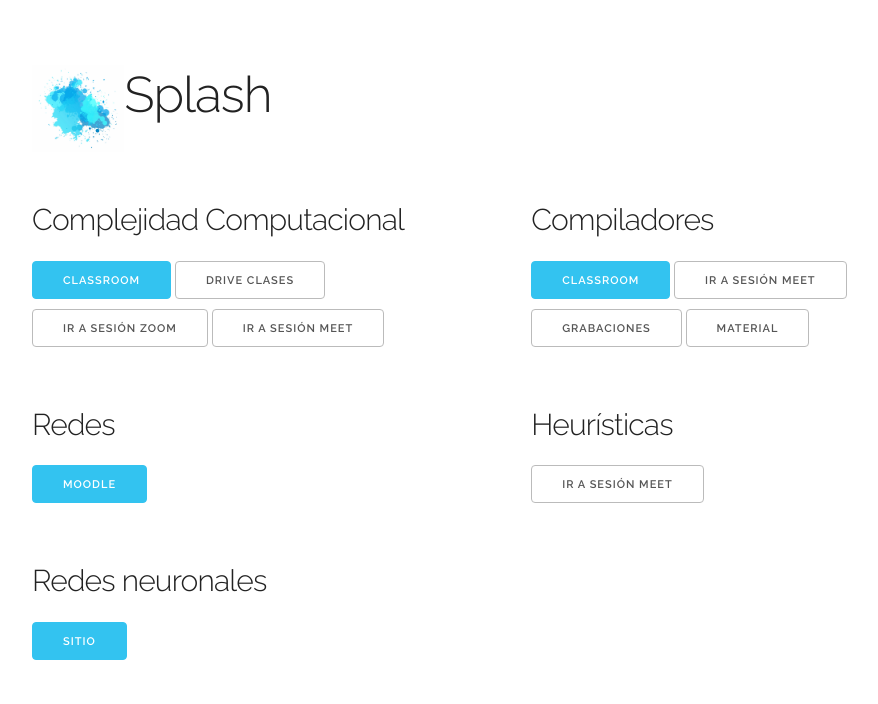
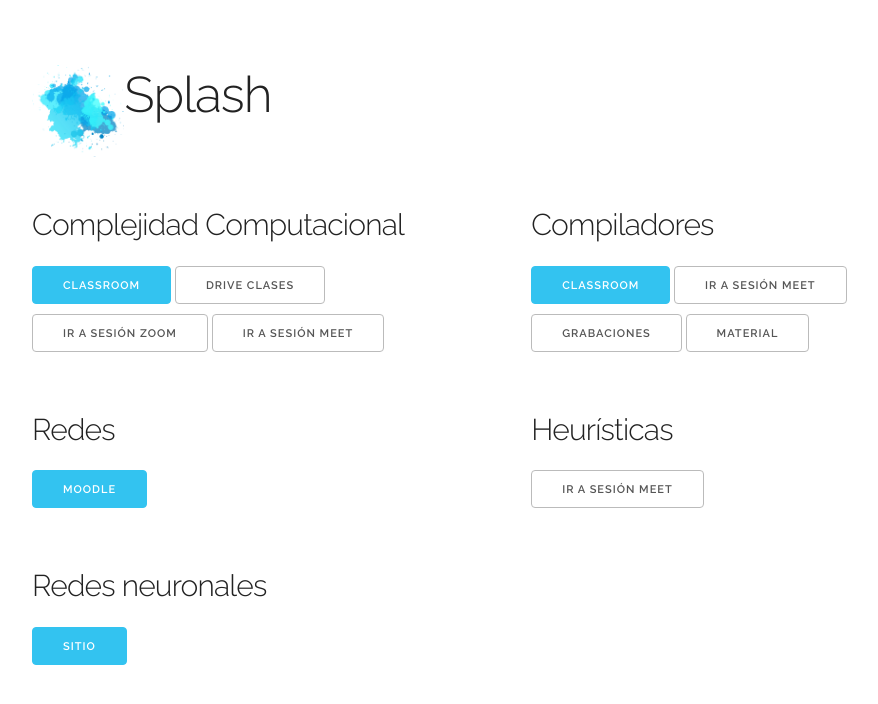
Before and after one commit to alanarteagav/splash, a plain HTML site: page index.html in a window 1280 px wide. Shown: the whole page, without its empty margins (128-1006 px from the left). Drawn offline with Linux system fonts and the light colour scheme.

Commit message:
Reemplazando imagen jpg por png

```diff
--- a/index.html
+++ b/index.html
@@ -36,7 +36,7 @@
     <div class="row">
         <div class="one-half column" style="margin-top: 2%">
             <h1 style="margin-top: 10%">
-                <img src="images/splash.jpg" style="width:20%;height:20%; float:left;" alt="Logo Ciencias">
+                <img src="images/splash.png" style="width:20%;height:20%; float:left;" alt="Logo Ciencias">
                 Splash
             </h1>
         </div>
```
Also changed, not shown: images/splash.jpg (deleted), images/splash.png (added).
